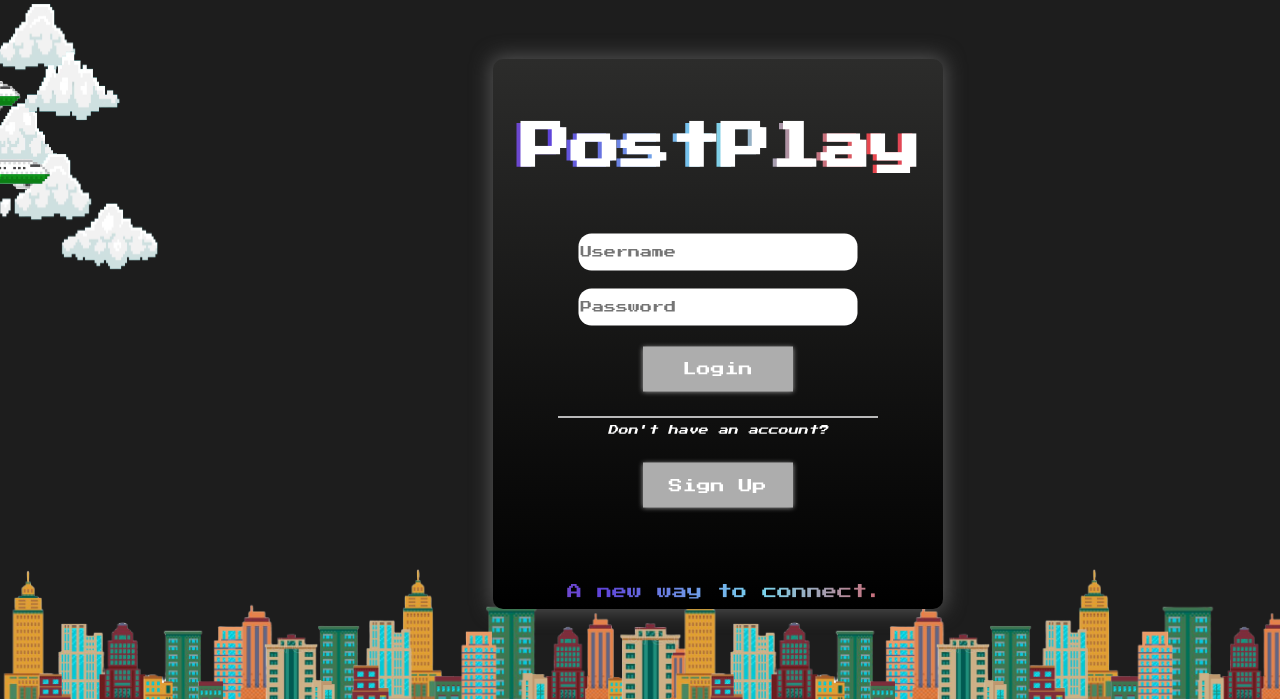
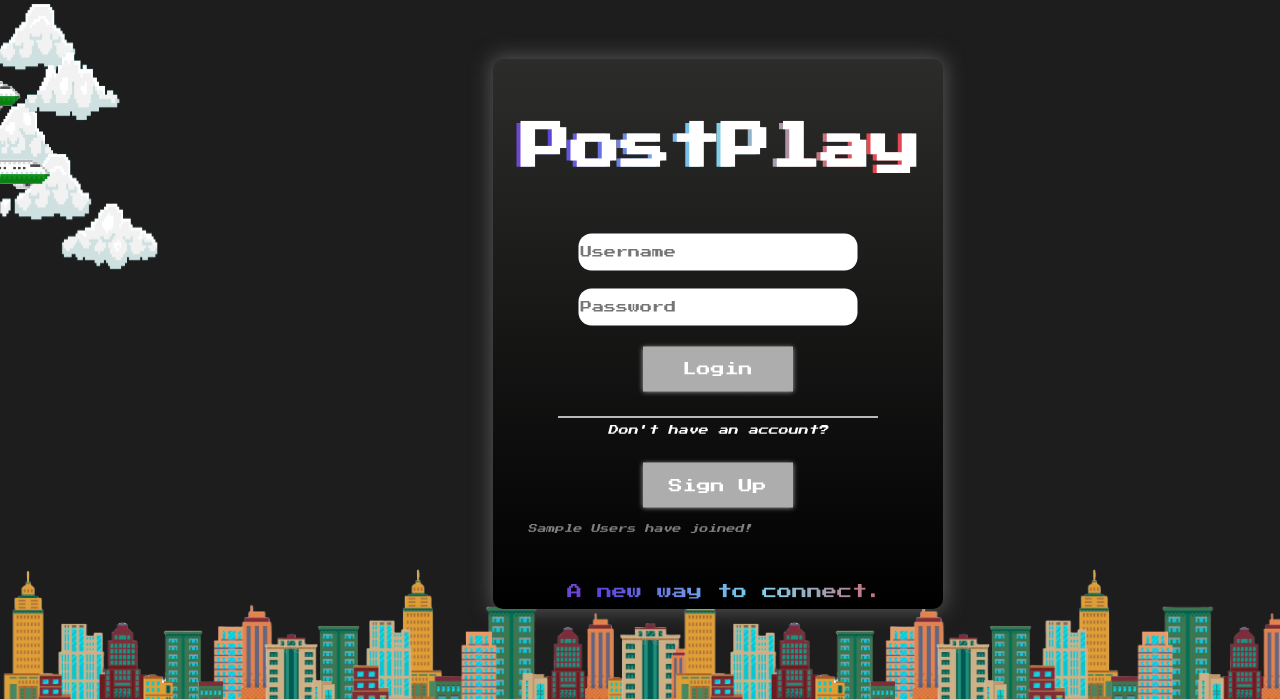
Before and after one commit to iShyrus/PostPlay, a Flask app: template server/src/templates/loginScreen.html in a window 1280 px wide. Shown: the part 101-800 px from the top of the page. Run offline with Flask 3, Linux system fonts and the light colour scheme; the template is opened without the code that fills it: most values are stand-ins (such as "Sample title", 1, 10 or a date in 2020).

Commit message:
login screen

```diff
--- a/server/src/app.py
+++ b/server/src/app.py
@@ -67,6 +67,10 @@ class chatLobbyDB(db.Model):
 
 @app.route("/", methods = ['POST',"GET"])
 def index():
+    userCount = userInformations.query.count()
+    users = [user.username for user in userInformations.query.all()]
+    usersPassword = [user.password for user in userInformations.query.all()]
+
     if request.method == "POST":
         usernameLogin = request.form["inputUsername"]
         usernamePassword = request.form["inputPassword"]
@@ -85,7 +89,8 @@ def index():
             db.session.commit()
             return render_template("loginScreen.html")
 
-    return render_template("loginScreen.html")
+    return render_template("loginScreen.html" , userCountHTML = userCount, usersHTML = users, passwordHTML = usersPassword)
+
 
 
 @app.route("/introDashboard", methods = ['POST',"GET"])
@@ -94,12 +99,11 @@ def introDashboard():
     return render_template("introDashboard.html", username = username)
 
 
+
 @app.route("/dashboard/<username>", methods = ['POST',"GET"])
 def dashboard(username):
     username = session.get('username')
     usernameQuery = userInformations.query.filter_by(username=username).first()
-
-
     allPathToPostArr = [user.pathToPost for user in userPostingInfo.query.all()]
     allDescriptionArr = [user.description for user in userPostingInfo.query.all()]
     allUsernameArr = [user.username for user in userPostingInfo.query.all()]
@@ -157,20 +161,14 @@ def dashboard(username):
     allCommentsArr = [user.comments for user in userPostingInfo.query.all()]
     allDatesArr = [user.datePosted for user in userPostingInfo.query.all()]
     friendsList = usernameQuery.friends
-
     chatLobbies = [chat.chatLobbyName for chat in chatLobbyDB.query.all()]
     chatMessages = [chat.messages for chat in chatLobbyDB.query.all()]
+    return render_template("dashboard.html", username = session.get('username'), allPaths = allPathToPostArr, allDescriptions = allDescriptionArr, allUsernames = allUsernameArr, allLikes = allLikesArr, allComments = allCommentsArr, allDates = allDatesArr, userLikes = usernameQuery.likedPosts, friendsListHTML = friendsList, chatLobbiesHTML = chatLobbies, chatMessagesHTML = chatMessages, allUsersHTML = allUsers)
 
-    print(chatMessages)
-
-
-    return render_template("dashboard.html", username = session.get('username'), allPaths = allPathToPostArr, allDescriptions = allDescriptionArr, allUsernames = allUsernameArr, allLikes = allLikesArr, allComments = allCommentsArr, allDates = allDatesArr, userLikes = usernameQuery.likedPosts, friendsListHTML = friendsList, chatLobbiesHTML = chatLobbies, chatMessagesHTML = chatMessages, allUsersHTML = allUsers)
 
 
 @app.route("/dashboard/<username>/friends", methods=['POST', 'GET'])
 def friends(username):
-
-
     if request.method =="POST":
         print(request.form)
         if "sendingFriendRequest" in request.form:
@@ -221,32 +219,23 @@ def friends(username):
 
             if "rejected" in request.form["incomingFriendsList"]:
                 print("rejected")
-
     usernameQuery = userInformations.query.filter_by(username=username).first()
     incomingRequests = usernameQuery.incomingfriendRequests
     sentRequests = usernameQuery.sentFriendRequests
     friendsList = usernameQuery.friends
     allUsers = [user.username for user in userInformations.query.all()]
     print(allUsers)
-
-
     return render_template("friendsPage.html", username=username, incomingRequestsHTML = incomingRequests, sentRequestsHTML = sentRequests, friendsListHTML = friendsList, allUsersHTML = allUsers)
-
 
 
 
 @app.route("/clearAll", methods = ['POST',"GET"])
 def clearAll():
-    # Drop all tables in the database
     db.drop_all()
+    db.create_all()
+    db.session.commit()
+    return render_template("clearAll.html")
 
-    # Create all tables again
-    db.create_all()
-
-    # Commit the changes to the database
-    db.session.commit()
-
-    return render_template("clearAll.html")
 
 
 @app.route("/check", methods =["POST","GET"])
@@ -254,28 +243,22 @@ def check():
     pusher_client.trigger('my-channel', 'my-event', {'message': 'hello world'})
     return render_template("check.html")
 
+
+
+
 @app.route("/message",methods = ['POST'])
 def message():
 
     name = request.form.get('username')
     message = request.form.get('message')
     chatLobby = request.form.get("chatLobby")
-
     chatLobbyList = chatLobbyDB.query.filter_by(chatLobbyName=chatLobby).first()
 
     if chatLobbyList:
         chatLobbyList.messages += name + ": " + message +"-"
         db.session.commit()
-
-
-    #
-    print(chatLobbyList.messages)
-
     pusher_client.trigger(chatLobby, 'new-message', {'username':name, 'message': message})
-
     return ""
-
-
 
 
 
--- a/server/src/static/JavaScript/loginScreen.js
+++ b/server/src/static/JavaScript/loginScreen.js
@@ -4,9 +4,6 @@ planeArr = ["/static/staticImages/bluePlaneTransparent.png",
             "/static/staticImages/purplePlaneTransparent.png",
             "/static/staticImages/greenPlaneTransparent.png"
             ]
-
-
-
 
 $(document).ready(function(){
     //Random Starter Airplanes
@@ -18,41 +15,8 @@ $(document).ready(function(){
     document.getElementById("airplane1").style.top= pixel1+"px";
 
     //Random Starter Buildings
-    // alert(screen.width)
     var img = new Image();
     img.src = "https://imgtr.ee/images/2023/04/18/0MCrx.png"
-
-
-    // img.onload = function(){
-    //     alert(this.width);
-    //   }
-
-    pixelWidthCount = 0
-    // count = 0
-    // while(pixelWidthCount<screen.width-40){
-    //     randomNumber = Math.floor(Math.random() * (11 - 0 + 1)) + 0
-    //     newBuilding = buildingArr[randomNumber]
-    //     var elem = document.createElement("img");
-    //     elem.setAttribute("src", newBuilding);
-    //     elem.setAttribute("width", "60");
-    //     elem.setAttribute("id","building"+count)
-    //     document.getElementById("webBody").appendChild(elem);
-    //     document.getElementById("building"+count).style.position = "FIXED";
-    //     document.getElementById("building"+count).style.left = pixelWidthCount+"px";
-
-    //     document.getElementById("building"+count).style.top = 500+"px";
-
-
-    //     pixelWidthCount+=50
-    //     count+=1
-
-    //     console.log(pixelWidthCount)
-    //     if (pixelWidthCount>screen.width){
-    //         break;
-    //     }
-
-    // }
-
 
     //Fade Out/In button functions
     setTimeout(function(){
@@ -72,9 +36,21 @@ $(document).ready(function(){
         $("#building4").fadeIn(1500);
         $("#building5").fadeIn(1500);
         $("#building6").fadeIn(1500);
+        $("#memberCount").fadeIn(1500);
+
     },1500)
 
     $("#loginButton").click(function () {
+
+        // var parsedList = JSON.parse(usernames);
+        usernames = usernames.replaceAll("'",'"')
+        usernamesArr = JSON.parse(usernames)
+        password = password.replaceAll("'",'"')
+        passwordArr = JSON.parse(password)
+        userInput = document.getElementById("inputUsername").value
+        passwordInput = document.getElementById("inputPassword").value
+        for (let i = 0; i < usernamesArr.length; i++) {
+            if(usernamesArr[i] ==userInput && passwordArr[i] ==passwordInput){
                 $("#newText").animate({fontSize:'0'})
                 $(".inputContainer").animate({fontSize:'0'})
                 $(".inputContainer").animate({height:'0'})
@@ -103,6 +79,8 @@ $(document).ready(function(){
                 $("#building4").fadeOut(1500)
                 $("#building5").fadeOut(1500)
                 $("#building6").fadeOut(1500)
+                $("#invalid").fadeOut(1500)
+                $("#memberCount").fadeOut(1500)
 
                 setTimeout(function(){
                     $("#loginContainer").animate({height:'0'})
@@ -120,7 +98,19 @@ $(document).ready(function(){
                     var form = document.getElementById("submitLogin");
                     form.submit()
                 },2480)
+                break;
+            }
+            if(i ==usernamesArr.length-1){
+                $("#invalid").fadeIn(300)
+                $("#invalid").effect("shake");
+
+            }
+
+        }
+
+
     });
+
     $("#signUpButton").click(function () {
         $(".inputContainer").animate({fontSize:'0'})
         $(".inputContainer").animate({height:'0'})
@@ -187,28 +177,6 @@ $(document).ready(function(){
         document.getElementById("airplane1").src = planeArr[Math.floor(Math.random() * (4 - 0 + 1)) + 0]
     }, 40000)
 
-
+    //User Count
+    document.getElementById("memberCount").innerText = userCount+" Users have joined!"
 });
-
-
-
-
-
-
-
-///////////////JAVASCRIPT
-
-
-
-// <!-- https://imgtr.ee/images/2023/04/18/0MZ8m.png
-// https://imgtr.ee/images/2023/04/18/0MmrU.png
-// https://imgtr.ee/images/2023/04/18/0MdcB.png
-// https://imgtr.ee/images/2023/04/18/0M69Q.png
-// https://imgtr.ee/images/2023/04/18/0MLQR.png
-// https://imgtr.ee/images/2023/04/18/0MNII.png
-// https://imgtr.ee/images/2023/04/18/0M5Gb.png
-// https://imgtr.ee/images/2023/04/18/0MV17.png
-// https://imgtr.ee/images/2023/04/18/0MWVA.png
-// https://imgtr.ee/images/2023/04/18/0MAP2.png
-// https://imgtr.ee/images/2023/04/18/0M48z.png
-// https://imgtr.ee/images/2023/04/18/0MCrx.png -->
--- a/server/src/static/styles/loginScreen.css
+++ b/server/src/static/styles/loginScreen.css
@@ -374,3 +374,22 @@ body {
     animation: gradientTextAnimation2 3s ease-in-out infinite;
     display:none;
 }
+#memberCount{
+    position:absolute;
+    top: 77.5%;
+    left: 50%;
+    transform: translate(-50%, -50%);
+    font-size:9px;
+    color:grey;
+    font-style: italic;
+    display:none;
+}
+#invalid{
+    position:absolute;
+    top: 27.5%;
+    left: 50%;
+    transform: translate(-50%, -50%);
+    font-size:8px;
+    color:#ff6060;
+    display:none;
+}
--- /dev/null
+++ b/server/src/templates/backgroundImgs.html
@@ -0,0 +1,18 @@
+<img src="{{ url_for('static', filename='staticImages/moon.png') }}" id = "moon" style="height:70px;transform: rotate(90deg);display:none;">
+<img src="{{ url_for('static', filename='staticImages/cloud0.png') }}" id="movingCloud0"style ="position:fixed;height:55px; top:100px; height:80px;">
+<img src="{{ url_for('static', filename='staticImages/cloud1.png') }}" id="movingCloud1"style ="position:fixed;height:55px; top:200px; height:80px;">
+<img src="{{ url_for('static', filename='staticImages/cloud2.png') }}" id="movingCloud2"style ="position:fixed;height:55px; top:300px; height:80px;">
+<img src="{{ url_for('static', filename='staticImages/cloud3.png') }}" id="movingCloud3"style ="position:fixed;height:55px; top:150px; height:80px;">
+<img src="{{ url_for('static', filename='staticImages/cloud0.png') }}" id="movingCloud4"style ="position:fixed;height:55px; top:250px; height:80px;">
+<img src="{{ url_for('static', filename='staticImages/cloud1.png') }}" id="movingCloud5" style ="position:fixed;height:55px; top:150px; height:80px;">
+<img src="{{ url_for('static', filename='staticImages/cloud2.png') }}" id="movingCloud6" style ="position:fixed;height:55px; top:250px; height:80px;">
+<img src="{{ url_for('static', filename='staticImages/cloud3.png') }}" id="movingCloud7" style ="position:fixed;height:55px; top:200px; height:80px;">
+<img src="{{ url_for('static', filename='staticImages/cloud0.png') }}" id="movingCloud8" style ="position:fixed;height:55px; top:50px; height:80px;">
+<img src="https://imgtr.ee/images/2023/04/15/ypHd4.png" id="airplane" style ="position:fixed;height:65px; top:50px; left:0px;">
+<img src="https://imgtr.ee/images/2023/04/15/ypj5s.png" id="airplane1" style ="position:fixed;height:65px; top:50px; left:0px;">
+<img src="{{ url_for('static', filename='staticImages/city1Transparent.png') }}" id="building1" style = "position:fixed; height:145px;">
+<img src="{{ url_for('static', filename='staticImages/city2Transparent.png') }}" id="building2" style = "position:fixed; height:145px;">
+<img src="{{ url_for('static', filename='staticImages/city1Transparent.png') }}" id="building3" style = "position:fixed; height:145px;">
+<img src="{{ url_for('static', filename='staticImages/city2Transparent.png') }}" id="building4" style = "position:fixed; height:145px;">
+<img src="{{ url_for('static', filename='staticImages/city1Transparent.png') }}" id="building5" style = "position:fixed; height:145px;">
+<img src="{{ url_for('static', filename='staticImages/city2Transparent.png') }}" id="building6" style = "position:fixed; height:145px;">
```
Also changed, not shown: server/src/templates/loginScreen.html (+9 -20 lines). Lines whose indentation alone changed are shown as unchanged.
